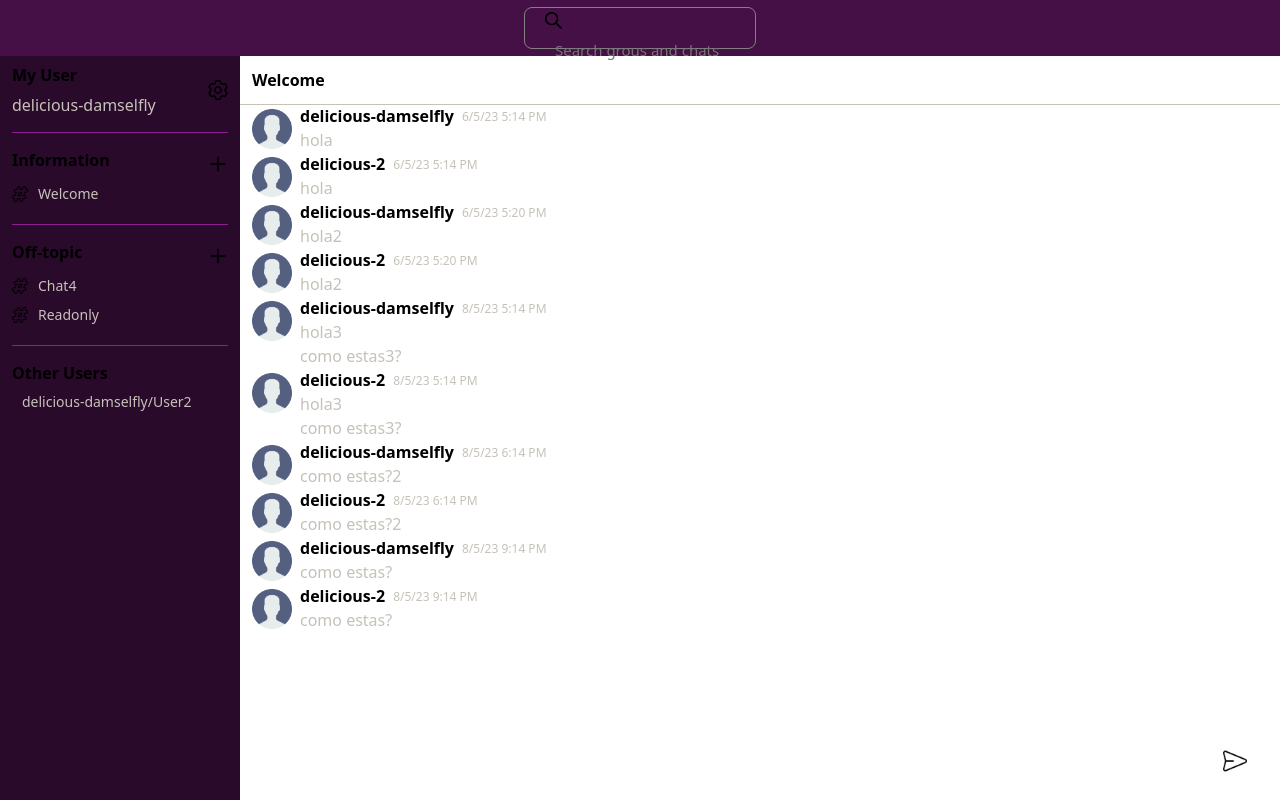
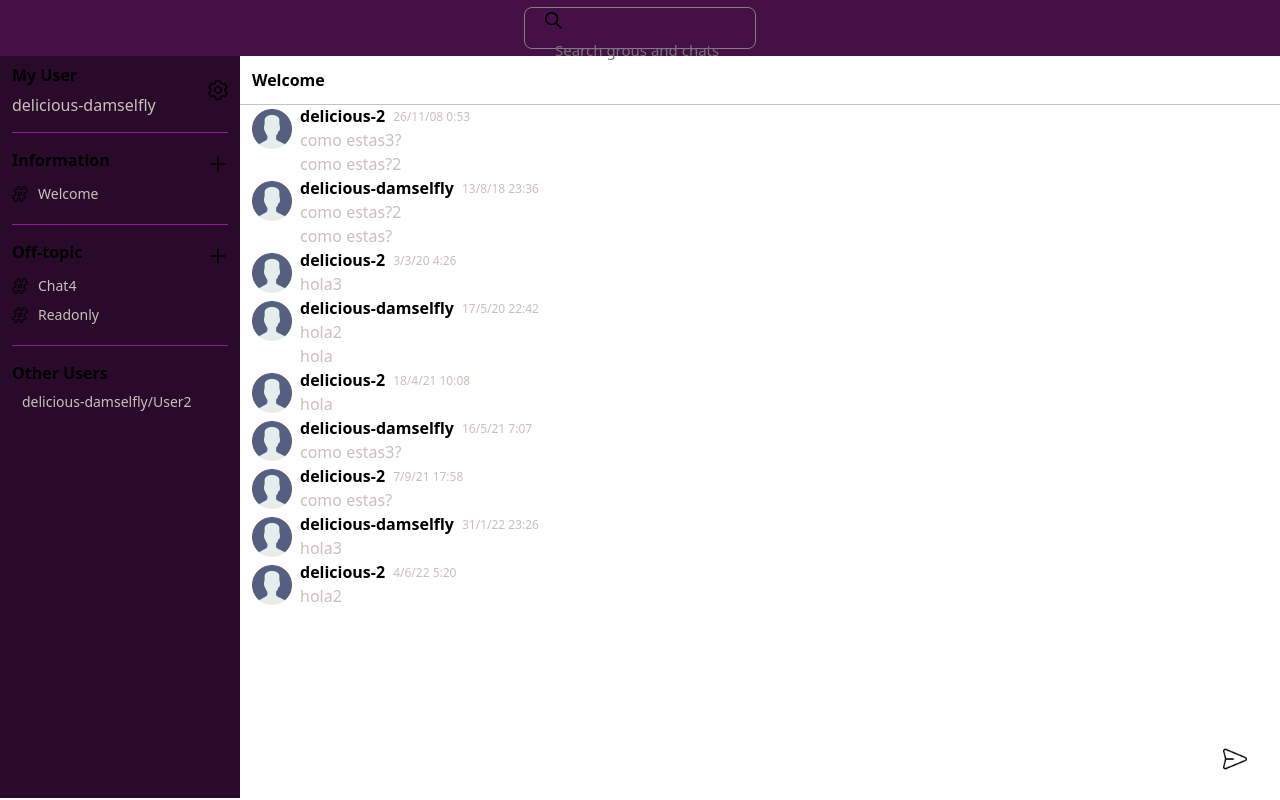
Before and after one commit to haroldirvingpumapolo/funtionalChat, a React (Vite) app: page / in a window 1280 px wide. Built offline with nearby package versions, Linux system fonts and the light colour scheme.

Commit message:
Added input function to write new chat

```diff
--- a/src/App.jsx
+++ b/src/App.jsx
@@ -3,21 +3,9 @@ import ChatTypeSearchBar from "./components/ChatTypeSearchBar";
 import MessengerBar from "./components/messengerBar";
 
 function App() {
-  const getFormattedDate = () =>
-    new Date()
-      .toLocaleString("es", {
-        dateStyle: "short",
-        timeStyle: "short",
-        hour12: true,
-      })
-      .replace(/[.,m]/g, "")
-      .replace("p", "PM")
-      .replace("a", "AM");
-
   return (
     <div className="app-flex flex">
       <ChatTypeSearchBar />
-      {console.log(getFormattedDate())}
       <div className="messengerBar_chatBox-flex flex ">
         <MessengerBar />
         <ChatBox />
--- a/src/components/ChatBox.jsx
+++ b/src/components/ChatBox.jsx
@@ -1,11 +1,25 @@
 import Message from "./message";
-import { useSelector } from "react-redux";
+import { useDispatch, useSelector } from "react-redux";
 import OnlyMessage from "./OnlyMessage";
+import { useState } from "react";
+import { addChatMessage } from "../store/actions/actions";
 
 function ChatBox() {
   const { showSelectedChat } = useSelector((state) => state.chatReducer);
-
-  let previousWrittenBy = null;
+  const [chatTextValue, setChatTextValue] = useState("");
+  const dispatch = useDispatch();
+  let previousWrittenBy;
+  const handleSubmit = (e) => {
+    e.preventDefault();
+    dispatch(
+      addChatMessage(
+        "delicious-damselfly",
+        chatTextValue,
+        new Date().getTime()
+      )
+    );
+    setChatTextValue("");
+  };
 
   return (
     <div className="chatBox">
@@ -27,12 +41,16 @@ function ChatBox() {
         })}
       </div>
       <div className="chatBox_input_send-flex flex">
-        <div className="chatBox_input_send-container ">
-          <input type="text" value="" />
+        <form onSubmit={handleSubmit} className="chatBox_input_send-container ">
+          <input
+            type="text"
+            value={chatTextValue}
+            onChange={(e) => setChatTextValue(e.target.value)}
+          />
           <label>
             <img src="../../public/enviar.png" alt="lupa" />
           </label>
-        </div>
+        </form>
       </div>
     </div>
   );
--- a/src/components/ChatTypeSearchBar.jsx
+++ b/src/components/ChatTypeSearchBar.jsx
@@ -6,7 +6,12 @@ function ChatTypeSearchBar() {
         <label>
           <img src={lupa} alt="lupa" />
         </label>
-        <input type="text" placeholder="Search grous and chats" value="" />
+        <input
+          type="text"
+          placeholder="Search grous and chats"
+          value=""
+          onChange={() => console.log("sadf")}
+        />
       </div>
     </div>
   );
--- a/src/components/MessengerBar.jsx
+++ b/src/components/MessengerBar.jsx
@@ -1,10 +1,12 @@
 import { useSelector } from "react-redux";
 import ShowChatName from "./ShowChatName";
+
+
 function MessengerBar() {
   const { usuarios } = useSelector((state) => state.chatReducer);
-  let channelType = usuarios.find(
-    (users) => users.user === "delicious-damselfly"
-  );
+  const username = usuarios.find((users) => users.user === "delicious-damselfly");
+
+
   return (
     <div className="messengerBar-container container">
       <div className="myUser ">
@@ -24,8 +26,8 @@ function MessengerBar() {
           <h2>Information</h2>
           <img src="../../public/agregar.png" alt="agregar" />
         </div>
-        {channelType.information.channels.map(({ channelName }, key) => (
-          <ShowChatName key={key} chatName={channelName} />
+        {username.information.channels.map(({ channelName }, key) => (
+          <ShowChatName key={key} chatName={channelName}  />
         ))}
       </div>
       <div className="separator">
@@ -36,17 +38,17 @@ function MessengerBar() {
           <h2>Off-topic</h2>
           <img src="../../public/agregar.png" alt="agregar" />
         </div>
-        {channelType.offTopic.channels.map(({ channelName }, key) => (
+        {username.offTopic.channels.map(({ channelName }, key) => (
           <ShowChatName key={key} chatName={channelName} />
         ))}
       </div>
       <div className="separator">
         <div className="separator-container"></div>
       </div>
-      <div className="other Users">
+      <div className="otherUsers">
         <h2>Other Users</h2>
-        {channelType.otherUsers.channels.map(({ chatUsers }, key) => (
-          <p key={key} className="messengerBar-text">
+        {username.otherUsers.channels.map(({ chatUsers }, key) => (
+          <p key={key} className="messengerBar-text" >
             {chatUsers}
           </p>
         ))}
--- a/src/components/OnlyMessage.jsx
+++ b/src/components/OnlyMessage.jsx
@@ -3,7 +3,7 @@ import { PropTypes } from "prop-types";
 function OnlyMessage({ text }) {
   return <p className="message-text-only">{text}</p>;
 }
-OnlyMessage.PropTypes = {
+OnlyMessage.propTypes = {
   text: PropTypes.string.isRequired,
 };
 export default OnlyMessage;
--- a/src/components/ShowChatName.jsx
+++ b/src/components/ShowChatName.jsx
@@ -8,8 +8,10 @@ function ShowChatName({ chatName }) {
     </div>
   );
 }
-ShowChatName.PropTypes = {
+
+ShowChatName.propTypes = {
   chatName: PropTypes.string.isRequired,
+  channelType: PropTypes.string.isRequired,
 };
 
 export default ShowChatName;
--- a/src/index.css
+++ b/src/index.css
@@ -57,10 +57,11 @@ input:focus {
 .app-flex {
   flex-direction: column;
   height: 100vh;
+  max-height: 100vh;
 }
 /* ChatTypeSearchBar */
 .chatTypeSearchBar-flex {
-  height: 60.29px;
+  min-height: 56px;
   justify-content: center;
   align-items: center;
   background-color: #451046;
@@ -89,7 +90,7 @@ input:focus {
   width: 100%;
   justify-content: start;
   align-items: start;
-  height: 100%;
+  height: 92.8vh;
 }
 /* messengerBar */
 .messengerBar-container {
@@ -101,6 +102,8 @@ input:focus {
 }
 .container-text {
   padding: 5px 0;
+  cursor: pointer;
+  user-select: none;
 }
 .messengerBar-text {
   padding: 0 10px;
@@ -120,6 +123,7 @@ input:focus {
   height: 100%;
   display: flex;
   flex-direction: column;
+  justify-content: space-between;
 }
 .chatBox_title {
   min-height: 3rem;
@@ -128,10 +132,12 @@ input:focus {
 }
 .chatBox_chats {
   height: 100%;
+  overflow: auto;
 }
 .chatBox_input_send-flex {
   padding: 0 12px 0 12px;
   width: 100%;
+  height: 60px;
   min-height: 60px;
 }
 .chatBox_input_send-container {
--- a/src/store/actions/actions.js
+++ b/src/store/actions/actions.js
@@ -1,10 +1,6 @@
-import { ADD_CHAT_MESSAGE } from '../types/types';
-import {CHAT_SELECTOR} from '../types/types'
-export const AddChatMessage = (username, chatName, message) => ({
+import { ADD_CHAT_MESSAGE } from "../types/types";
+
+export const addChatMessage = (username, message, newDate) => ({
   type: ADD_CHAT_MESSAGE,
-  payload: { username, chatName, message },
+  payload: { username, message, newDate },
 });
-export const chatSelector = (username, chatName, message) => ({
-  type: CHAT_SELECTOR,
-  payload: { username, chatName, message },
-});
--- a/src/store/reducers/reducer.js
+++ b/src/store/reducers/reducer.js
@@ -12,32 +12,32 @@ const usuariosIniciales = [
             {
               writtenBy: "delicious-damselfly",
               text: "hola",
-              date: "6/5/23 5:14 PM",
+              date: 1616885640000,
             },
             {
               writtenBy: "delicious-damselfly",
               text: " como estas?",
-              date: "8/5/23 9:14 PM",
+              date: 1572611080000,
             },
             {
               writtenBy: "delicious-damselfly",
               text: "hola2",
-              date: "6/5/23 5:20 PM",
+              date: 1589755320000,
             },
             {
               writtenBy: "delicious-damselfly",
               text: " como estas?2",
-              date: "8/5/23 6:14 PM",
+              date: 1534203400000,
             },
             {
               writtenBy: "delicious-damselfly",
               text: "hola3",
-              date: "8/5/23 5:14 PM",
+              date: 1643671560000,
             },
             {
               writtenBy: "delicious-damselfly",
               text: " como estas3?",
-              date: "8/5/23 5:14 PM",
+              date: 1621148821000,
             },
           ],
         },
@@ -51,12 +51,12 @@ const usuariosIniciales = [
             {
               writtenBy: "delicious-damselfly",
               text: "hola",
-              date: "8/5/23 5:14 PM",
+              date: 1553572210000,
             },
             {
               writtenBy: "delicious-damselfly",
               text: " como estas?",
-              date: "8/5/23 5:14 PM",
+              date: 1553572210000,
             },
           ],
         },
@@ -66,12 +66,12 @@ const usuariosIniciales = [
             {
               writtenBy: "delicious-damselfly",
               text: "hola",
-              date: "8/5/23 5:14 PM",
+              date: 1553572210000,
             },
             {
               writtenBy: "delicious-damselfly",
               text: " como estas?",
-              date: "8/5/23 5:14 PM",
+              date: 1477967400000,
             },
           ],
         },
@@ -85,12 +85,12 @@ const usuariosIniciales = [
             {
               writtenBy: "delicious-damselfly",
               text: "hola",
-              date: "8/5/23 5:14 PM",
+              date: 1553572210000,
             },
             {
               writtenBy: "delicious-damselfly",
               text: " como estas?",
-              date: "8/5/23 5:14 PM",
+              date: 1477967400000,
             },
           ],
         },
@@ -107,32 +107,32 @@ const usuariosIniciales = [
             {
               writtenBy: "delicious-2",
               text: "hola",
-              date: "6/5/23 5:14 PM",
+              date: 1618740523000,
             },
             {
               writtenBy: "delicious-2",
-              text: " como estas?",
-              date: "8/5/23 9:14 PM",
+              text: " como estas?", //asdf
+              date: 1631037482000,
             },
             {
               writtenBy: "delicious-2",
               text: "hola2",
-              date: "6/5/23 5:20 PM",
+              date: 1654320000000,
             },
             {
               writtenBy: "delicious-2",
               text: " como estas?2",
-              date: "8/5/23 6:14 PM",
+              date: 1532566400000,
             },
             {
               writtenBy: "delicious-2",
               text: "hola3",
-              date: "8/5/23 5:14 PM",
+              date: 1583209600000,
             },
             {
               writtenBy: "delicious-2",
               text: " como estas3?",
-              date: "8/5/23 5:14 PM",
+              date: 1227660800000,
             },
           ],
         },
@@ -150,71 +150,77 @@ const initialState = {
           (channel) => channel.channelName === "Welcome"
         ).chats
     )
-    .sort((a, b) => new Date(a.date) - new Date(b.date)),
+    .sort((a, b) => a.date - b.date)
+    .map((chat) => {
+      const convertedDateFormat = new Date(chat.date)
+        .toLocaleString("es", {
+          dateStyle: "short",
+          timeStyle: "short",
+        })
+        .replace(",", "");
+      return {
+        ...chat,
+        date: convertedDateFormat,
+      };
+    }),
+  channelTypeValue: "information",
+  channelNameValue:'Welcome'
 };
 
 const chatReducer = (state = initialState, action) => {
   switch (action.type) {
-    case ADD_CHAT_MESSAGE:
-      const { username, chatName, message } = action.payload;
-      const usuarioIndex = state.usuarios.findIndex(
-        (usuario) => usuario.user === username
-      );
-      if (usuarioIndex === -1) {
-        // Si el usuario no existe en el estado global, lo creamos
-        return {
-          ...state,
-          usuarios: [
-            ...state.usuarios,
-            {
-              username,
-              chats: {
-                [chatName]: message,
-              },
-            },
-          ],
+    case ADD_CHAT_MESSAGE: {
+      const {username, message, newDate } = action.payload;
+      const newMessage = {
+        writtenBy: username,
+        text: message,
+        date: newDate,
       };
-      } else {
-        // Si el usuario ya existe en el estado global, actualizamos su message en el chat correspondiente
-        const usuarioActualizado = {
-          ...state.usuarios[usuarioIndex],
-          information: {
-            ...state.usuarios[usuarioIndex].information,
-            channels: state.usuarios[usuarioIndex].information.channels.map(
-              (channel) => {
-                if (channel.channelName === chatName) {
-                  return {
+      const usuariosNew = state.usuarios.map((users) =>
+        users.user !== username
+          ? users
+          : {
+              ...users,
+              [state.channelTypeValue]: {
+                ...users[state.channelTypeValue],
+                channels: users[state.channelTypeValue].channels.map((channel) =>
+                  channel.channelName !== state.channelNameValue
+                    ? channel
+                    : {
                         ...channel,
-                    chats: [...channel.chats, message],
-                  };
-                }
-                return channel;
+                        chats: [...channel.chats, newMessage],
                       }
                 ),
               },
-        };
-        const usuariosActualizados = [
-          ...state.usuarios.slice(0, usuarioIndex),
-          usuarioActualizado,
-          ...state.usuarios.slice(usuarioIndex + 1),
-        ];
+            }
+      );
+      const showSelectedChatNew = usuariosNew
+        .flatMap(
+          (user) =>
+            user[state.channelTypeValue].channels.find(
+              (channel) => channel.channelName === "Welcome"
+            ).chats
+        )
+        .sort((a, b) => a.date - b.date)
+        .map((chat) => {
+          const convertedDateFormat = new Date(chat.date)
+            .toLocaleString("es", {
+              dateStyle: "short",
+              timeStyle: "short",
+            })
+            .replace(",", "");
+          return { ...chat, date: convertedDateFormat };
+        });
       return {
         ...state,
-          usuarios: usuariosActualizados,
+        usuarios: usuariosNew,
+        showSelectedChat: showSelectedChatNew,
       };
     }
-
-    // case CHAT_SELECTOR:
-    //   const newValueSelector = state.usuarios
-    //     .find((users) => users.user === "delicious-damselfly")
-    //     .information.channels.find(
-    //       (channel) => channel.channelName === "Welcome"
-    //     )
-    //     .chats.sort((a, b) => new Date(a.date) - new Date(b.date));
-    //   return { ...state, showSelectedChat: newValueSelector };
 
     default:
       return state;
   }
 };
+
 export default chatReducer;
```
Lines whose indentation alone changed are shown as unchanged.
